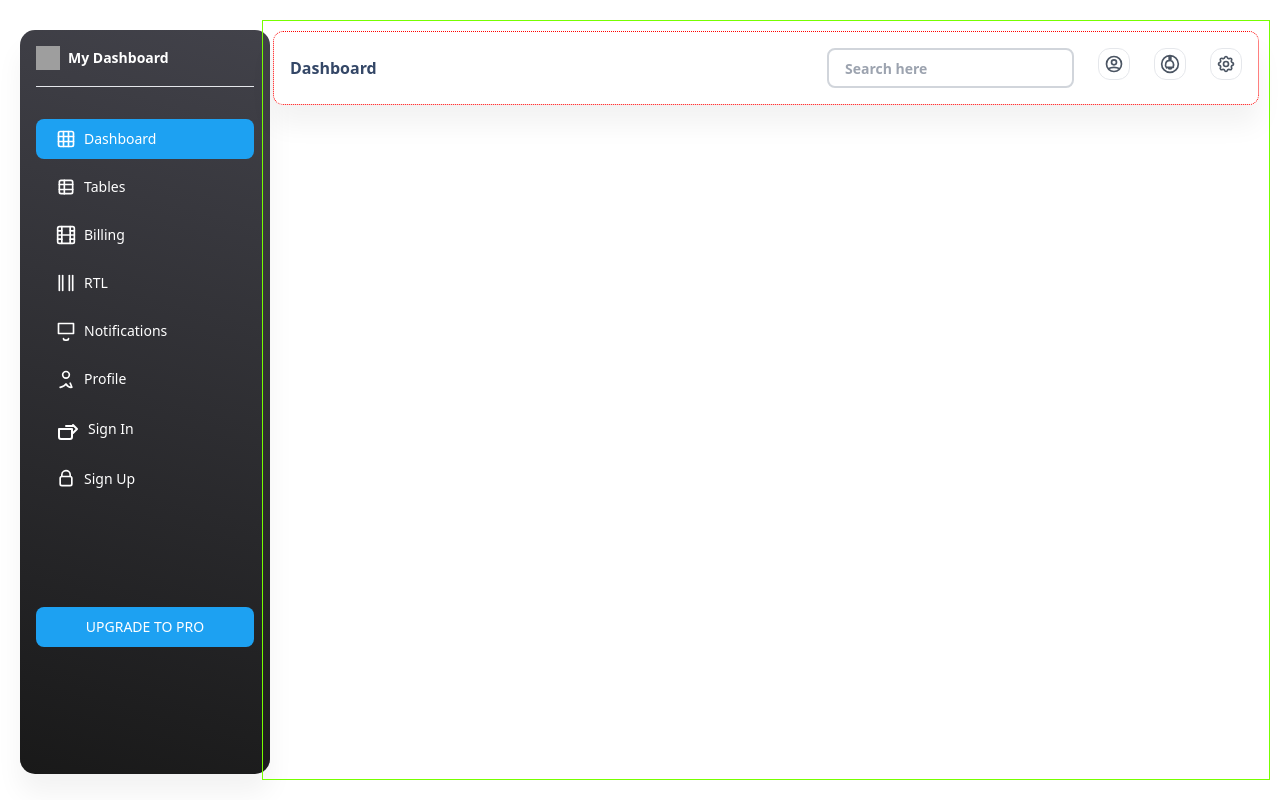
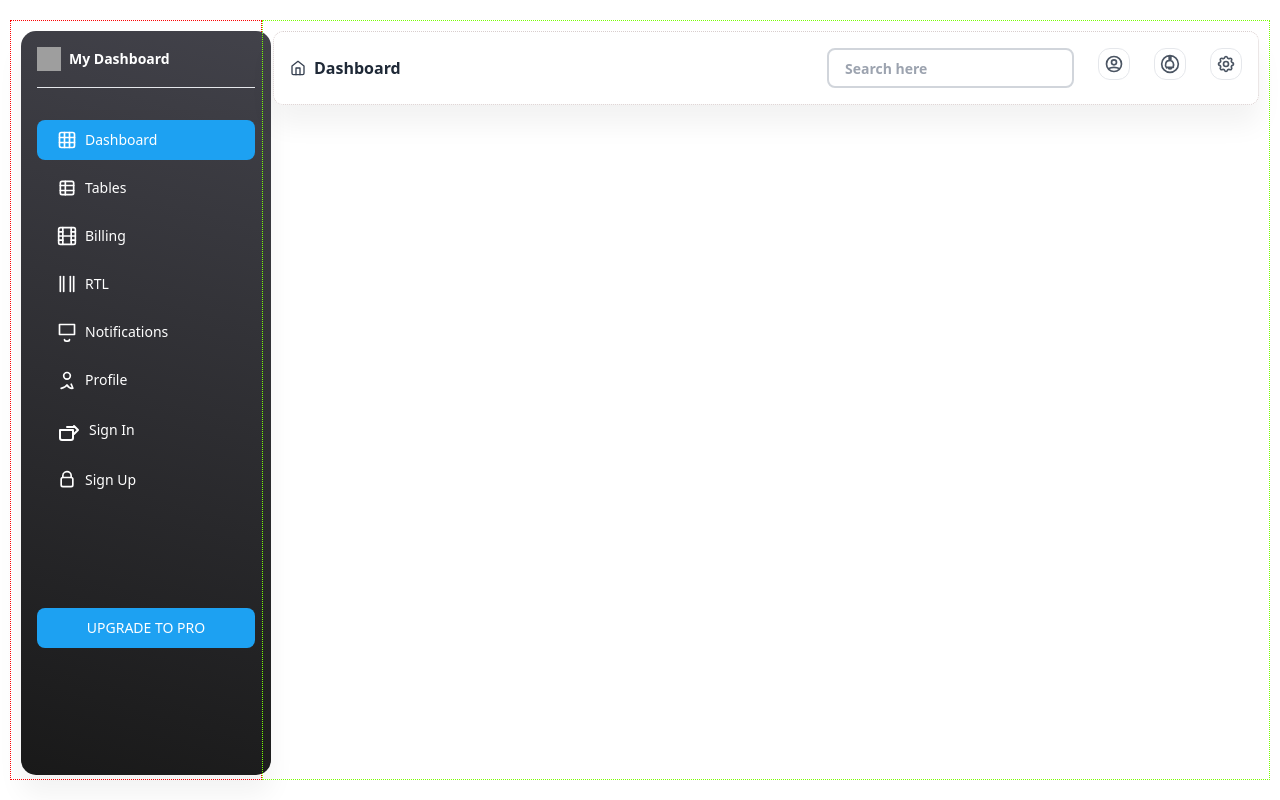
Before and after one commit to mdfaizan973/ZcDashboard, a React (Vite) app in the folder dashboard/: page / in a window 1280 px wide. Built offline with nearby package versions, Linux system fonts and the light colour scheme; grey boxes are pictures that could not be loaded.

Commit message:
able to make navbar2

```diff
--- a/dashboard/src/Components/Navbar.jsx
+++ b/dashboard/src/Components/Navbar.jsx
@@ -3,7 +3,29 @@ export default function Navbar() {
   return (
     <div>
       <div className="dash_nav">
-        <div>Dashboard</div>
+        <div className="flex items-center">
+          <svg
+            className="h-4 w-4 text-gray-700 mr-2"
+            xmlns="http://www.w3.org/2000/svg"
+            fill="none"
+            viewBox="0 0 24 24"
+            stroke="currentColor"
+          >
+            <path
+              strokeLinecap="round"
+              strokeLinejoin="round"
+              strokeWidth="2"
+              d="M3 9l9-7 9 7v11a2 2 0 0 1-2 2H5a2 2 0 0 1-2-2V9z"
+            />
+            <path
+              strokeLinecap="round"
+              strokeLinejoin="round"
+              strokeWidth="2"
+              d="M9 22V12h6v10"
+            />
+          </svg>
+          <span className="text-gray-800">Dashboard</span>
+        </div>
 
         <ul className="mt-4 flex sm:mt-0">
           <input
--- a/dashboard/src/Components/Styles/Dashboard.css
+++ b/dashboard/src/Components/Styles/Dashboard.css
@@ -1,5 +1,4 @@
 .main_container {
-  /* border: 1px solid red; */
   height: 95vh;
   width: 100%;
   margin-top: 10px;
@@ -9,12 +8,12 @@
 .sidebar_container {
   width: 20%;
   padding: 10px;
-  /* border: 1px solid red; */
+  border: 1px dotted red;
   height: 95vh;
 }
 .content_container {
   width: 80%;
   padding: 10px;
   height: 95vh;
-  border: 1px solid rgb(119, 255, 0);
+  border: 1px dotted rgb(119, 255, 0);
 }
--- a/dashboard/src/Components/Styles/Navbar.css
+++ b/dashboard/src/Components/Styles/Navbar.css
@@ -15,5 +15,5 @@
   padding: 1rem;
   align-items: center;
   border-radius: 10px;
-  border: 1px red dotted;
+  border: 1px rgb(216, 205, 205) dotted;
 }
```
